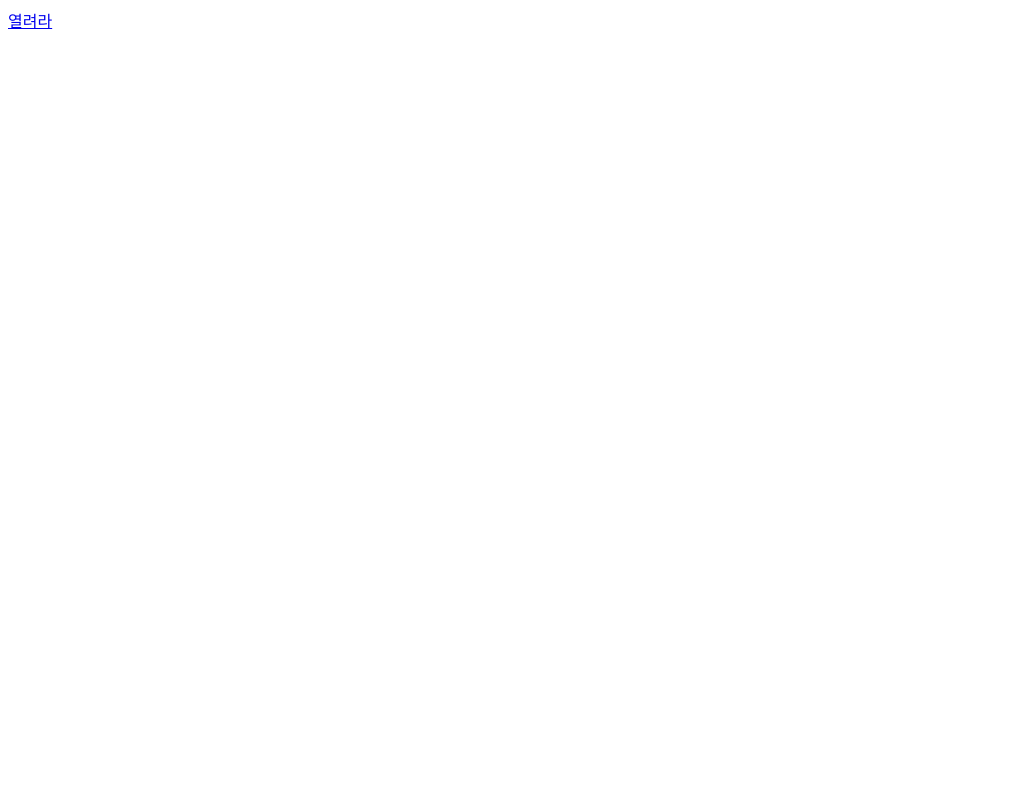
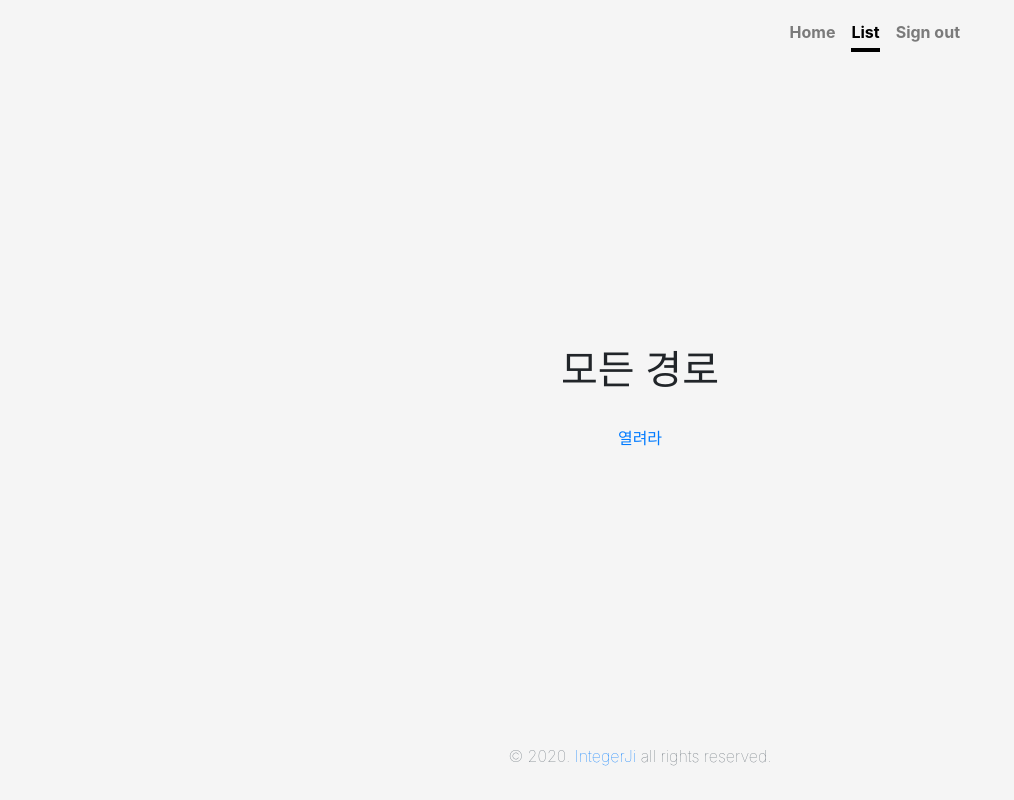
Before and after one commit to integerJI/covid-19-report, a Django app: page /app/jsTest/ in a window 1280 px wide. Before the commit the part shown is almost empty. Shown: the whole page, without its empty margins (0-1014 px from the left). Run offline with Django 3.2, Linux system fonts and the light colour scheme; some libraries are stand-ins or nearby versions.

Commit message:
리스트 js 적용 및 수정중

```diff
--- a/app/templates/jsTest.html
+++ b/app/templates/jsTest.html
@@ -1,13 +1,23 @@
-<!DOCTYPE html>
-<html lang="en">
+{% extends 'mainBase.html' %}
+{% load static %}
+{% block maincontent %}
+<body class="text-center">
+    <div class="cover-container d-flex w-100 h-100 p-3 mx-auto flex-column">
+      <header class="masthead mb-auto">
+        <div class="inner">
+          <h3 class="masthead-brand"></h3>
+          <nav class="nav nav-masthead justify-content-center">
+            <a class="nav-link" href="{% url 'index' %}">Home</a>
+            <a class="nav-link active" href="{% url 'list' %}">List</a>
+            <a class="nav-link" href="{% url 'signout' %}">Sign out</a>
+          </nav>
+        </div>
+      </header>
+      <main role="main" class="inner cover">
+        <h1 class="cover-heading">모든 경로</h1>
+        <br>
 
-<head>
-    <meta charset="UTF-8">
-    <meta name="viewport" content="width=device-width, initial-scale=1.0">
-    <title>Document</title>
-</head>
 
-<body>
 
     <a href="javascript:doDisplay();">열려라</a>
     <div id="myDiv" style="display: none;">
@@ -15,6 +25,17 @@
         <li>월</li>
         <li>일</li>
     </div>
+
+      </main>
+      <footer class="mastfoot mt-auto">
+        <div class="inner">
+          <p class="text-muted font-weight-lighter">&copy; 2020. <a
+              href="https://www.instagram.com/integer_ji/">IntegerJi</a> all rights reserved.</p>
+        </div>
+      </footer>
+    </div>
+  </body>
+
 
     <script type="text/javascript">
         var dDisplay = true;
@@ -28,6 +49,4 @@
         }
     </script>
 
-</body>
-
-</html>
+{% endblock %}
```
Also changed, not shown: db.sqlite3.
